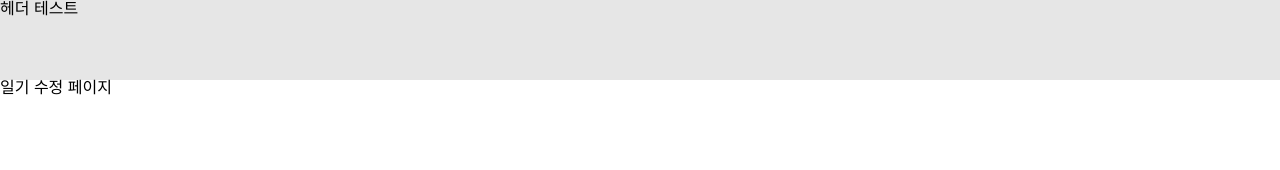
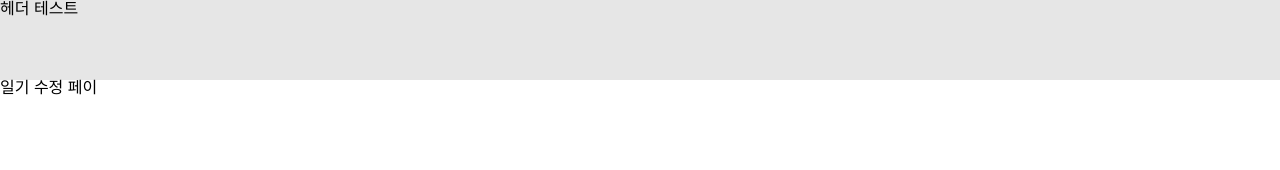
Before and after one commit to dasi-bom/experimental-function-client, a Next.js app: page /diary/write/1 in a window 1280 px wide. Shown: the top 170 px of the page. Built offline with nearby package versions, Linux system fonts and the light colour scheme.

Commit message:
initial commit

```diff
--- a/components/DiaryWrite.tsx
+++ b/components/DiaryWrite.tsx
@@ -6,7 +6,7 @@ interface IProps {
 
 const DiaryWrite = ({ diaryId }: IProps) => {
   console.log('diaryId ==> ', diaryId);
-  return <>{diaryId ? <h1>일기 수정 페이지</h1> : <h1>일기 작성 페이지</h1>}</>;
+  return <>{diaryId ? <h1>일기 수정 페이</h1> : <h1>일기 작성 페이지</h1>}</>;
 };
 
 export default DiaryWrite;
```
